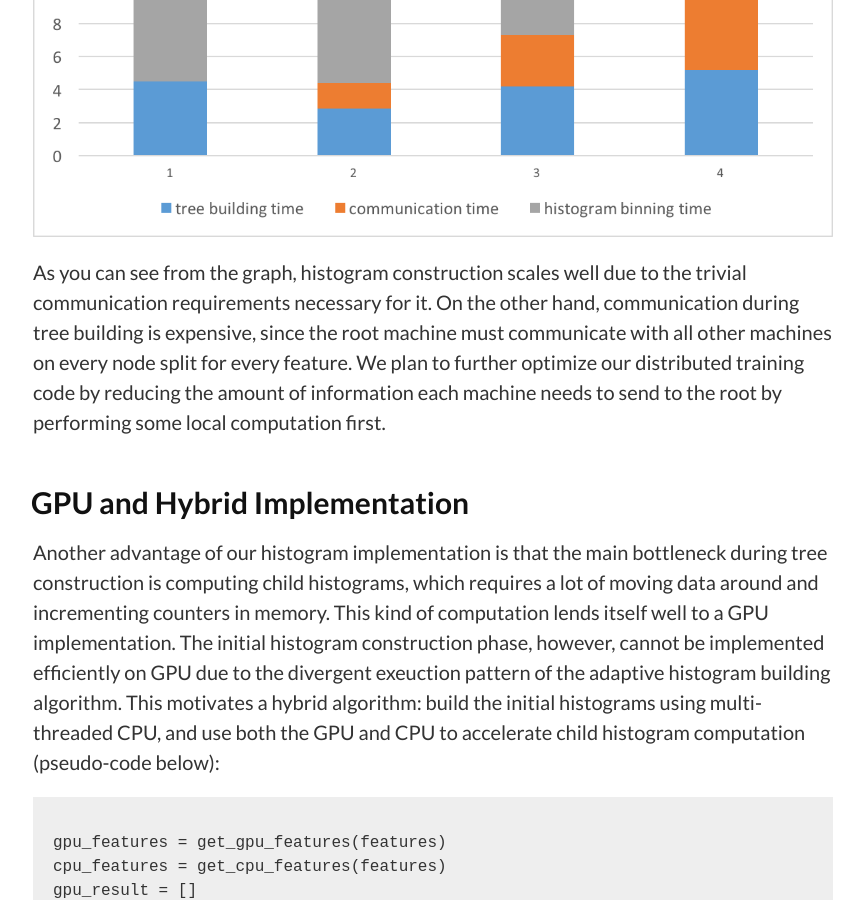
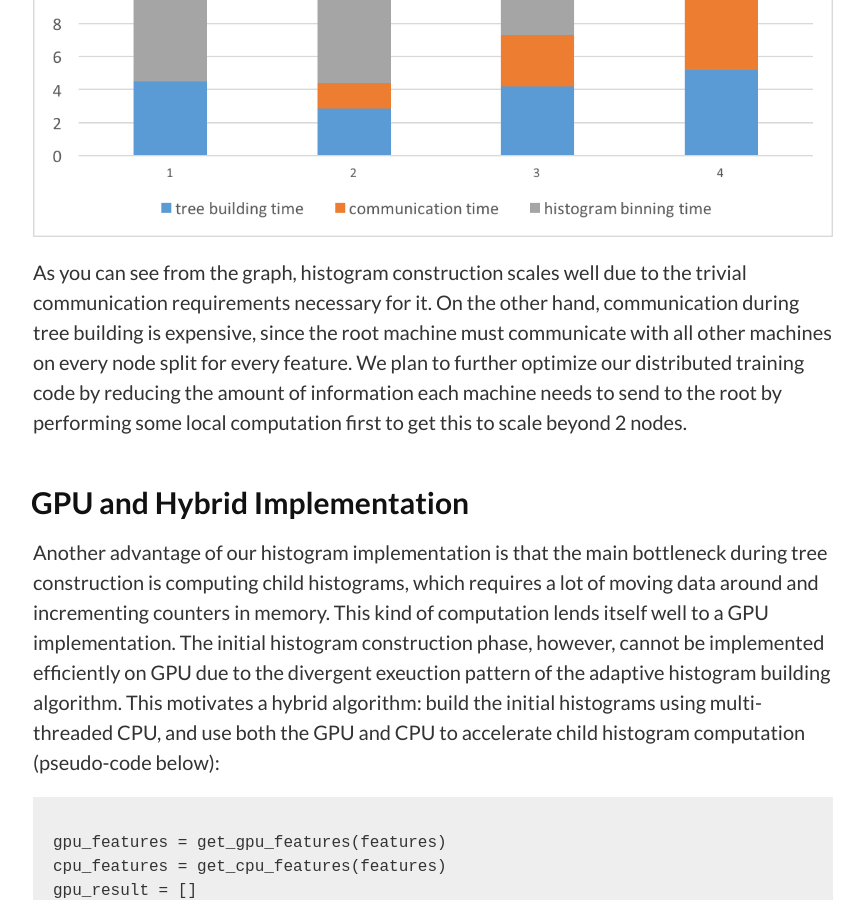
Before and after one commit to raypeng/DGBDT, a Jekyll site: the page built from index.md, in a window 1280 px wide and 900 px high, scrolled down 5504 px. Shown: the whole window, without its empty margins (207-1071 px from the left). Built offline with Jekyll 4.4.1, drawn with Linux system fonts in a browser that asks for light colours; our own code applies the rules of GitHub Pages for plain Markdown files.

Commit message:
added distriuted scaling comment

```diff
--- a/index.md
+++ b/index.md
@@ -192,7 +192,8 @@ communication during tree building is expensive, since the root
 machine must communicate with all other machines on every node split for every
 feature. We plan to further optimize our distributed training
 code by reducing the amount of information each machine needs to send to
-the root by performing some local computation first.
+the root by performing some local computation first to get this to scale beyond
+2 nodes.
 
 ## GPU and Hybrid Implementation
 
```
